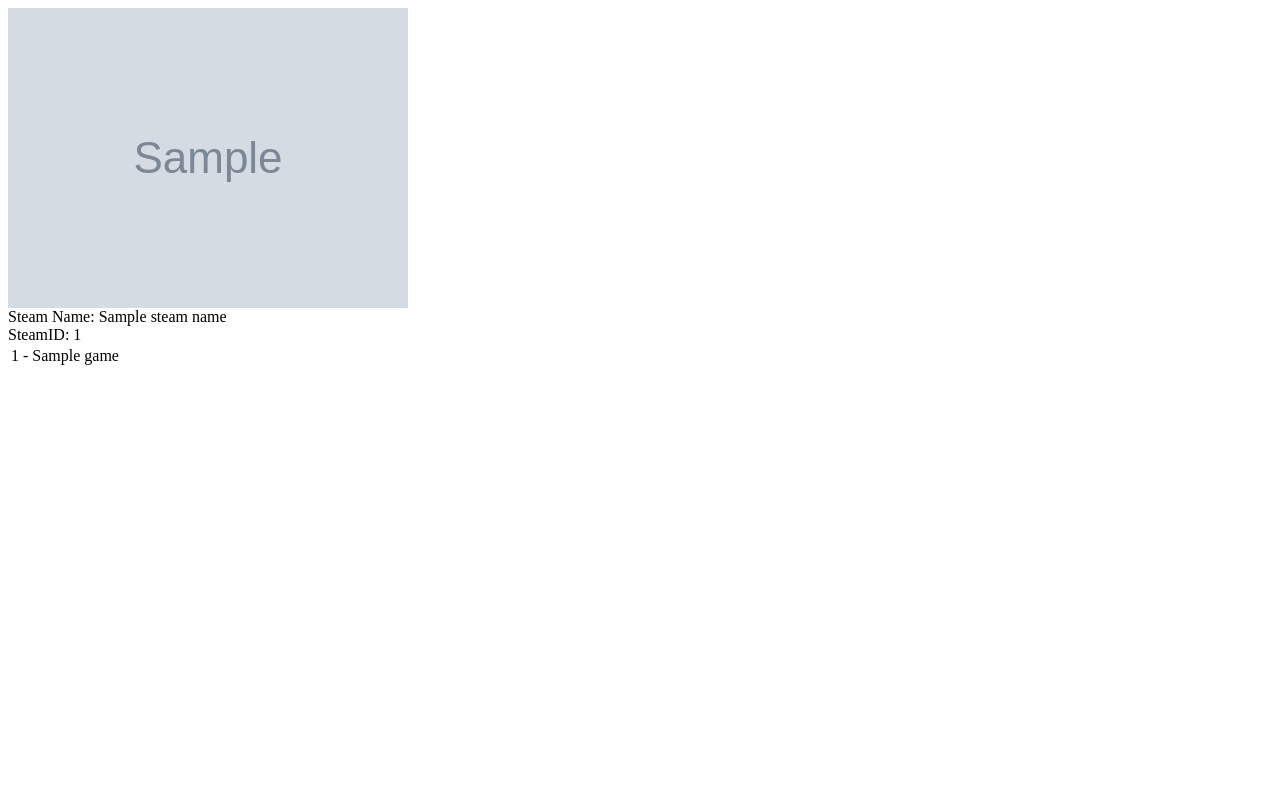
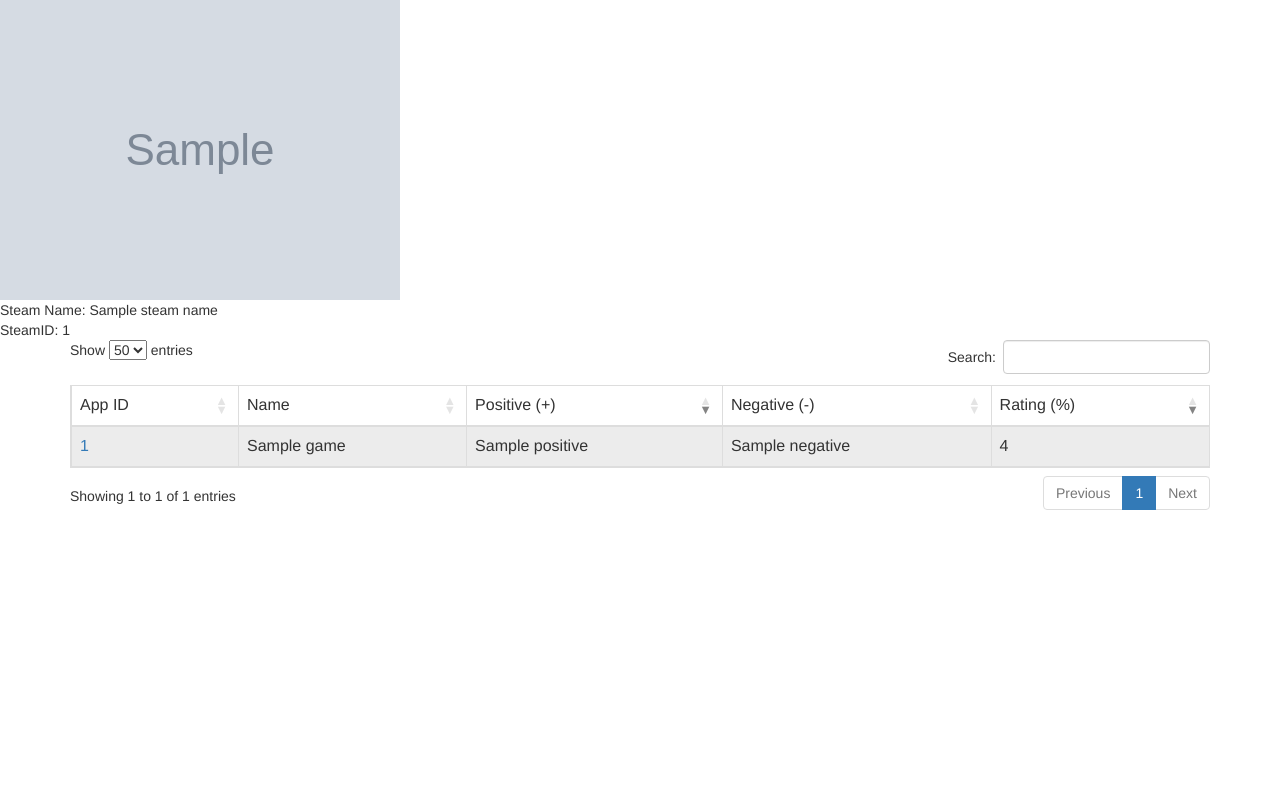
Before and after one commit to casperchia/steamGameRatings2, a Django app: template SGRapp/templates/SGRapp/results.html in a window 1280 px wide. Run offline with Django 3.2, Linux system fonts and the light colour scheme; the template is opened without the code that fills it: most values are stand-ins (such as "Sample title", 1, 10 or a date in 2020); grey boxes marked "Sample" are stand-in pictures; some libraries are stand-ins or nearby versions.

Commit message:
Add nice table features to game list

```diff
--- a/SGRapp/templates/SGRapp/index.html
+++ b/SGRapp/templates/SGRapp/index.html
@@ -8,7 +8,3 @@ Welcome to the SGR App!
 </select>
 <input type="submit" value="Enter">
 </form>
-
-{% for game in games_list %}
-    <p>{{ game.name }}</p>
-{% endfor %}
--- a/SGRapp/templates/SGRapp/results.html
+++ b/SGRapp/templates/SGRapp/results.html
@@ -1,3 +1,32 @@
+<html>
+<head>
+<meta http-equiv="Content-Type" content="text/html; charset=UTF-8">
+<title>Steam Game Ratings</title>
+
+<!-- DataTables CSS -->
+<!-- <link rel="stylesheet" type="text/css" href="//cdn.datatables.net/1.10.7/css/jquery.dataTables.css"> -->
+<link rel="stylesheet" type="text/css" href="//netdna.bootstrapcdn.com/bootstrap/3.0.3/css/bootstrap.min.css">
+<link rel="stylesheet" type="text/css" href="//cdn.datatables.net/plug-ins/1.10.7/integration/bootstrap/3/dataTables.bootstrap.css">
+
+<!-- jQuery -->
+<script type="text/javascript" charset="utf8" src="//code.jquery.com/jquery-1.10.2.min.js"></script>
+
+<!-- DataTables -->
+<script type="text/javascript" charset="utf8" src="//cdn.datatables.net/1.10.7/js/jquery.dataTables.js"></script>
+<script type="text/javascript" charset="utf8" src="//cdn.datatables.net/plug-ins/1.10.7/integration/bootstrap/3/dataTables.bootstrap.js"></script>
+
+<script type="text/javascript" charset="utf-8">
+$(document).ready( function () {
+    $('#gamesTable').DataTable( {
+        "pageLength": 50,
+        "lengthMenu": [ [10, 25, 50, -1], [10, 25, 50, "All"] ],
+        "order": [[4, 'desc'], [2, 'desc']]
+    } );
+} );
+</script>
+
+</head>
+<body>
     {% if avatarImg %}
         <img src="{{ avatarImg }}" />
     {% endif %}
@@ -6,10 +35,33 @@ Steam Name: {{ steamName }}
     <br>
     SteamID: {{ steamId }}
 
-<table>
+
+
+    <div class="container">
+    <table id="gamesTable" class="table table-striped table-bordered" cellspacing="0" width="100%">
+        <thead>
+            <tr>
+                <td>App ID</td>
+                <td>Name</td>
+                <td>Positive (+)</td>
+                <td>Negative (-)</td>
+                <td>Rating (%)</td>
+            </tr>
+        </thead>
+        <tbody>
             {% for game in games %}
-    <tr><td>
-    {{ forloop.counter }} - {{ game.name }}
-    </td></tr>
+                <tr>
+                    <td><a href="http://store.steampowered.com/app/{{ game.appid }}">{{ game.appid }}</a></td>
+                    <td>{{ game.name }}</td>
+                    <td>{{ game.positive }}</td>
+                    <td>{{ game.negative }}</td>
+                    <td>{{ game.rating }}</td>
+                </tr>
             {% endfor %}
+        </tbody>
     </table>
+    </div>
+
+
+</body>
+</html>
```
Lines whose indentation alone changed are shown as unchanged.
